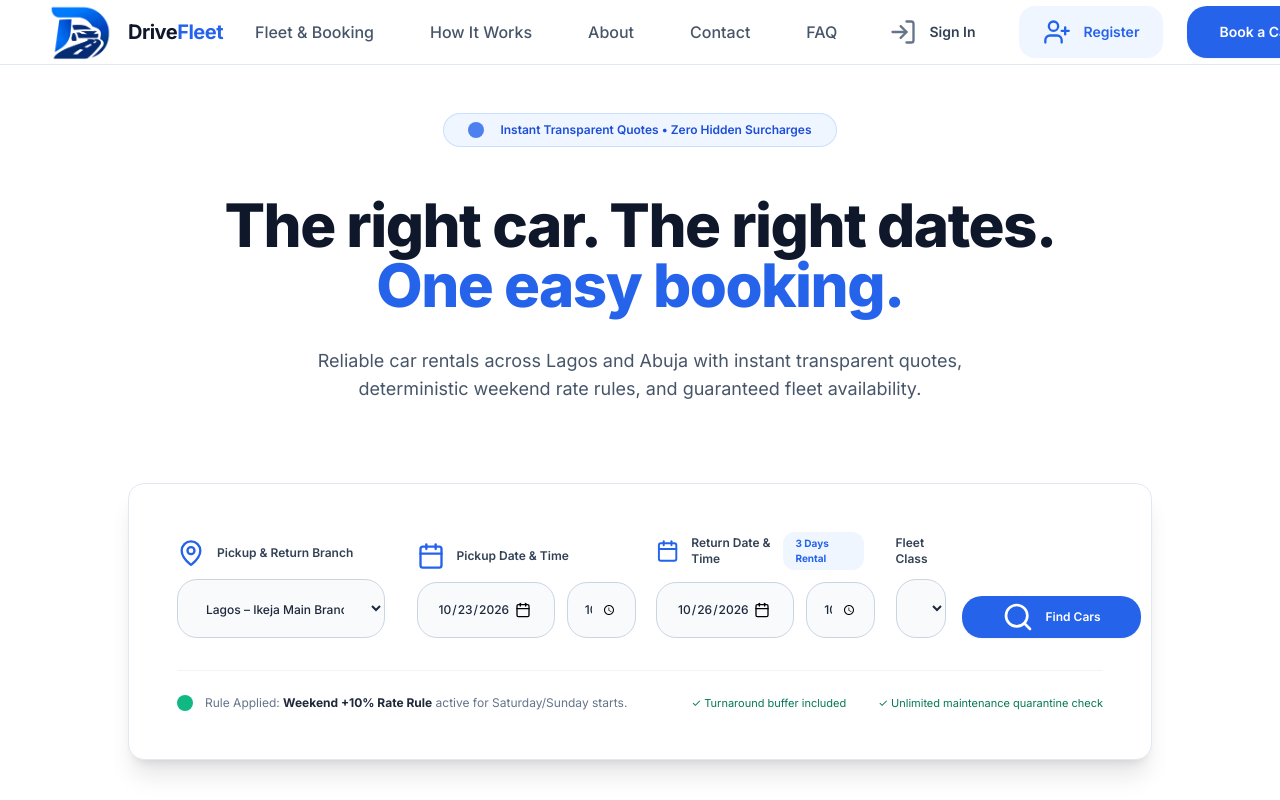
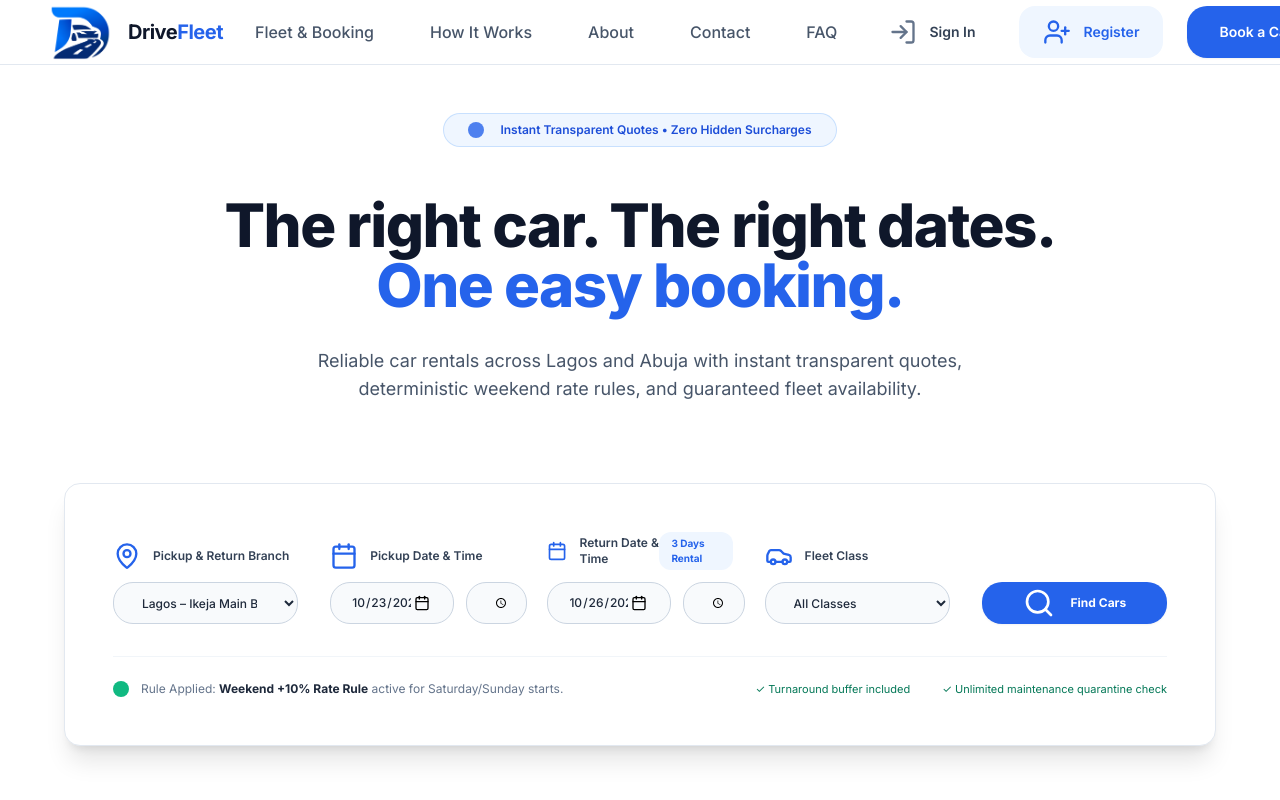
Before and after one commit to officialchrisdigital/DriveFleet, a React (Vite) app: page / in a window 1280 px wide. Shown: the top 800 px of the page. Built offline with nearby package versions, Linux system fonts and the light colour scheme.

Commit message:
fix(home): 5-column layout for booking search with dedicated fleet class and find cars button

```diff
--- a/src/pages/public/HomePage.tsx
+++ b/src/pages/public/HomePage.tsx
@@ -2,7 +2,7 @@ import React, { useState } from 'react';
 import { Link, useNavigate } from 'react-router-dom';
 import { DEMO_VEHICLES } from '@/lib/demo-data';
 import { VehicleCard } from '@/components/vehicles/VehicleCard';
-import { Search, Calendar, MapPin, ShieldCheck, Clock, CheckCircle2, Award, ArrowRight } from 'lucide-react';
+import { Search, Calendar, MapPin, ShieldCheck, Clock, CheckCircle2, Award, ArrowRight, Car } from 'lucide-react';
 
 export function HomePage() {
   const navigate = useNavigate();
@@ -39,8 +39,8 @@ export function HomePage() {
           </p>
 
           {/* Booking Search Widget (Exact Mockup Match) */}
-          <div className="max-w-5xl mx-auto bg-white rounded-2xl border border-slate-200 shadow-xl p-5 sm:p-6 text-left relative z-10">
-            <form onSubmit={handleSearch} className="grid grid-cols-1 md:grid-cols-4 gap-4 items-end">
+          <div className="max-w-6xl mx-auto bg-white rounded-2xl border border-slate-200 shadow-xl p-5 sm:p-6 text-left relative z-10">
+            <form onSubmit={handleSearch} className="grid grid-cols-1 sm:grid-cols-2 lg:grid-cols-5 gap-4 items-end">
               <div>
                 <label className="block text-xs font-semibold text-slate-700 mb-1.5 flex items-center gap-1.5">
                   <MapPin className="w-3.5 h-3.5 text-blue-600" />
@@ -49,7 +49,7 @@ export function HomePage() {
                 <select
                   value={selectedBranch}
                   onChange={(e) => setSelectedBranch(e.target.value)}
-                  className="w-full bg-slate-50 border border-slate-300 rounded-xl px-3 py-2.5 text-xs font-medium text-slate-800 focus:outline-none focus:ring-2 focus:ring-blue-600"
+                  className="w-full bg-slate-50 border border-slate-300 rounded-xl px-3 text-xs font-medium text-slate-800 focus:outline-none focus:ring-2 focus:ring-blue-600 h-[42px] cursor-pointer"
                 >
                   <option value="ikeja">Lagos – Ikeja Main Branch (GRA)</option>
                   <option value="abuja">Abuja – Central Terminal Hub</option>
@@ -66,13 +66,13 @@ export function HomePage() {
                     type="date"
                     value={pickupDate}
                     onChange={(e) => setPickupDate(e.target.value)}
-                    className="w-2/3 bg-slate-50 border border-slate-300 rounded-xl px-2.5 py-2 text-xs font-medium text-slate-800 date-picker-black cursor-pointer"
+                    className="w-2/3 bg-slate-50 border border-slate-300 rounded-xl px-2.5 text-xs font-medium text-slate-800 date-picker-black cursor-pointer h-[42px]"
                   />
                   <input
                     type="time"
                     value={pickupTime}
                     onChange={(e) => setPickupTime(e.target.value)}
-                    className="w-1/3 bg-slate-50 border border-slate-300 rounded-xl px-2 py-2 text-xs font-medium text-slate-800"
+                    className="w-1/3 bg-slate-50 border border-slate-300 rounded-xl px-2 text-xs font-medium text-slate-800 h-[42px]"
                   />
                 </div>
               </div>
@@ -92,26 +92,26 @@ export function HomePage() {
                     type="date"
                     value={returnDate}
                     onChange={(e) => setReturnDate(e.target.value)}
-                    className="w-2/3 bg-slate-50 border border-slate-300 rounded-xl px-2.5 py-2 text-xs font-medium text-slate-800 date-picker-black cursor-pointer"
+                    className="w-2/3 bg-slate-50 border border-slate-300 rounded-xl px-2.5 text-xs font-medium text-slate-800 date-picker-black cursor-pointer h-[42px]"
                   />
                   <input
                     type="time"
                     value={returnTime}
                     onChange={(e) => setReturnTime(e.target.value)}
-                    className="w-1/3 bg-slate-50 border border-slate-300 rounded-xl px-2 py-2 text-xs font-medium text-slate-800"
+                    className="w-1/3 bg-slate-50 border border-slate-300 rounded-xl px-2 text-xs font-medium text-slate-800 h-[42px]"
                   />
                 </div>
               </div>
 
-              <div className="flex gap-2">
-                <div className="flex-1">
-                  <label className="block text-xs font-semibold text-slate-700 mb-1.5">
-                    Fleet Class
+              <div>
+                <label className="block text-xs font-semibold text-slate-700 mb-1.5 flex items-center gap-1.5">
+                  <Car className="w-3.5 h-3.5 text-blue-600" />
+                  <span>Fleet Class</span>
                 </label>
                 <select
                   value={fleetClass}
                   onChange={(e) => setFleetClass(e.target.value)}
-                    className="w-full bg-slate-50 border border-slate-300 rounded-xl px-3 py-2.5 text-xs font-medium text-slate-800"
+                  className="w-full bg-slate-50 border border-slate-300 rounded-xl px-3 text-xs font-medium text-slate-800 focus:outline-none focus:ring-2 focus:ring-blue-600 h-[42px] cursor-pointer"
                 >
                   <option value="all">All Classes</option>
                   <option value="suv">SUVs & AWD</option>
@@ -121,9 +121,10 @@ export function HomePage() {
                 </select>
               </div>
 
+              <div className="sm:col-span-2 lg:col-span-1">
                 <button
                   type="submit"
-                  className="bg-blue-600 hover:bg-blue-700 text-white font-semibold px-4 sm:px-5 rounded-xl flex items-center justify-center gap-1.5 shadow-sm transition-colors text-xs self-end h-[42px] shrink-0"
+                  className="w-full bg-blue-600 hover:bg-blue-700 active:bg-blue-800 text-white font-bold rounded-xl flex items-center justify-center gap-2 shadow-sm hover:shadow transition-all text-xs h-[42px]"
                 >
                   <Search className="w-4 h-4" />
                   <span>Find Cars</span>
```
Lines whose indentation alone changed are shown as unchanged.
